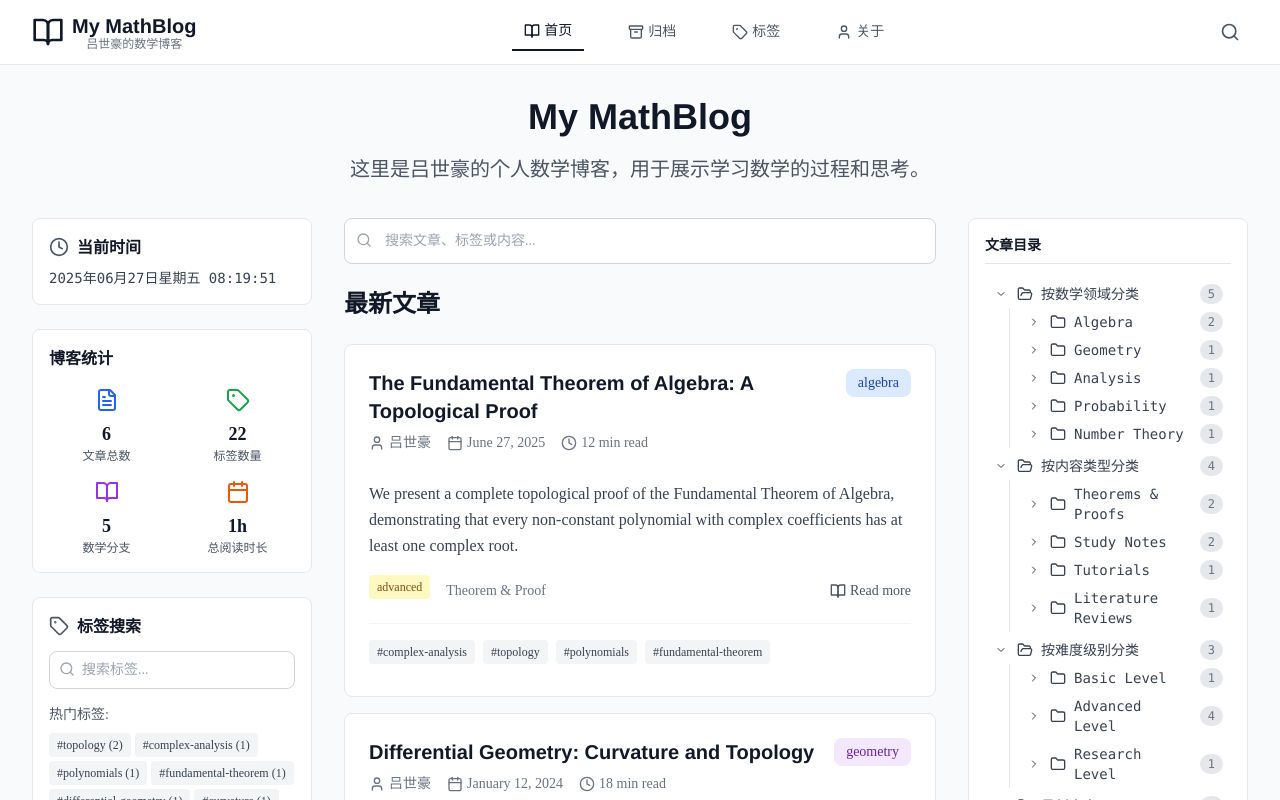
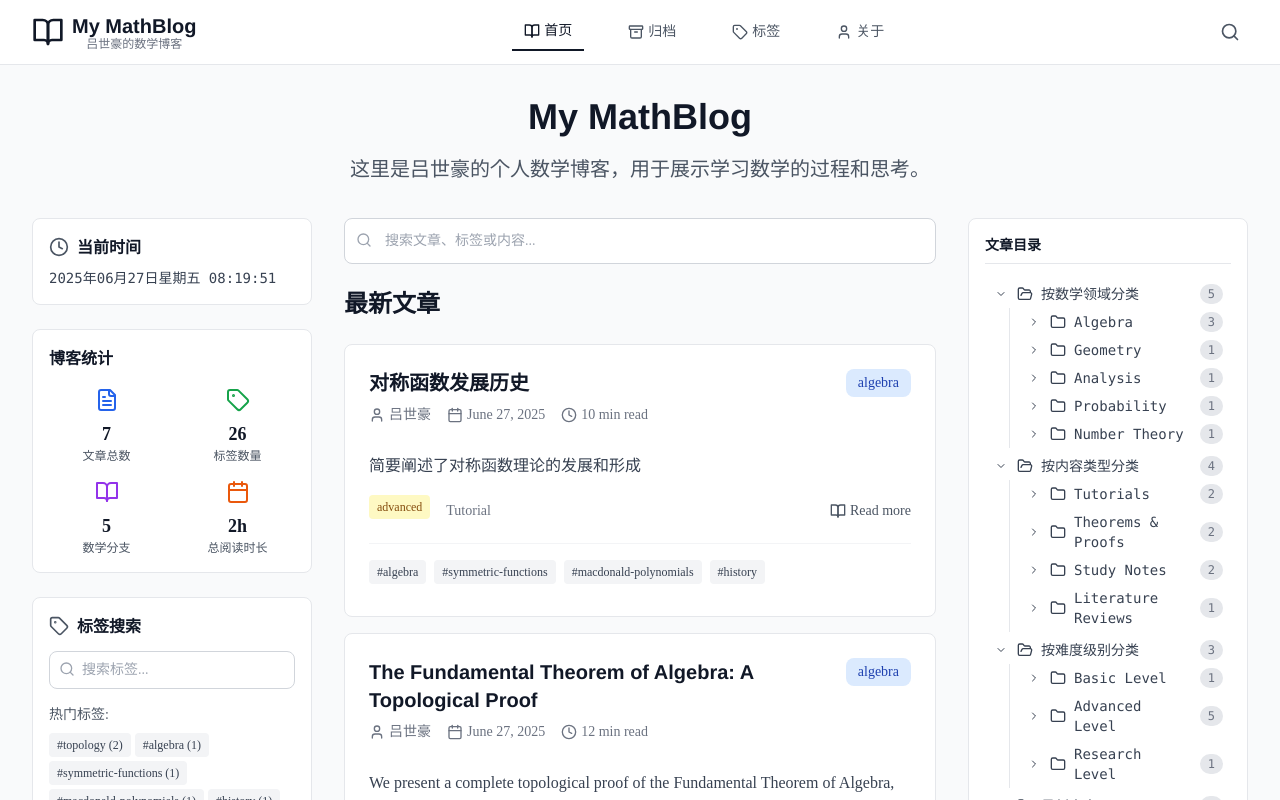
Before and after one commit to shihao-lv/My-MathBlog, a React (Vite) app: page / in a window 1280 px wide. Shown: the top 800 px of the page. Built offline with nearby package versions, Linux system fonts and the light colour scheme; a web font is replaced by a local one.

Commit message:
Update articles.ts

```diff
--- a/src/data/articles.ts
+++ b/src/data/articles.ts
@@ -2,6 +2,191 @@ import { Article } from '../types';
 
 // 导出一个名为sampleArticles的常量，它是一个Article类型的数组
 export const sampleArticles: Article[] = [
+    {
+    id: '0',
+    title: '对称函数发展历史',
+    content: `# 对称函数理论与Macdonald多项式发展全览
+
+## 一、对称函数理论的起源与发展
+
+### 1. 古典时期（18-19世纪）
+**发展脉络**：
+- 1750年代：Vandermonde在研究方程根的关系时首次系统使用对称多项式
+- 1770-1780年代：Lagrange和Waring将对称函数应用于代数方程理论
+- 1815年：Cauchy发表里程碑论文《论对称函数》，首次建立完整理论框架
+
+**关键贡献**：
+- 基本对称函数与方程根的关系
+- 牛顿恒等式的发现
+- 对称函数作为不变量理论的基础
+
+**经典文献**：
+- Cauchy, A.-L. (1815). *Mémoire sur les fonctions qui ne peuvent obtenir que deux valeurs égales*
+- Waring, E. (1782). *Meditationes Algebraicae*
+
+### 2. 现代理论形成（20世纪初期）
+**突破性进展**：
+- 1901年：Schur在其博士论文中将对称函数与群表示论联系
+- 1920-1930年代：Littlewood发展对称函数的组合方法
+- 1934年：Littlewood-Richardson规则的确立
+
+**核心工具**：
+- Young图表的引入
+- 特征标理论的对应
+- 对称群表示的组合描述
+
+**奠基性著作**：
+- Littlewood, D. E. (1950). *The Theory of Group Characters*
+- Schur, I. (1901). *Über eine Klasse von Matrizen*
+
+## 二、Macdonald多项式理论体系
+
+### 1. 理论背景（1950-1980）
+**前驱工作**：
+- 1950年代：Hall和Littlewood研究素数幂参数对称函数
+- 1970年代：Jack引入单参数变形对称函数
+- 1980年代初：Stanley等发展对称函数的组合应用
+
+**关键突破点**：
+- 传统对称函数的局限性
+- 量子群理论带来的新视角
+- 组合数学对多参数理论的需求
+
+### 2. Macdonald的革新（1988-1995）
+**理论构建**：
+- 1988年：Macdonald首次提出两参数族
+- 1995年：完整理论体系在第二版专著中呈现
+
+**核心创新**：
+- 双参数正交性
+- 差分算子实现
+- 特殊参数退化的一致性
+
+**里程碑文献**：
+- Macdonald, I. G. (1988). *A new class of symmetric functions*
+- Macdonald, I. G. (1995). *Symmetric Functions and Hall Polynomials* (2nd ed.)
+
+### 3. 理论完善（1995-2010）
+**重要进展**：
+- 1999年：Garsia-Haiman提出几何解释
+- 2005年：Haglund等获得显式组合公式
+- 2008年：Bergeron建立代数组合框架
+
+**突破性成果**：
+- n!猜想解决
+- 组合公式的发现
+- 与交换代数的新联系
+
+**关键论文**：
+- Haiman, M. (2001). *Hilbert schemes and Macdonald polynomials*
+- Haglund, J. (2005). *A combinatorial model for the Macdonald polynomials*
+
+## 三、理论分支与联系
+
+### 1. 表示论方向
+**发展历程**：
+- 1990年代：Cherednik引入双仿射Hecke代数
+- 2000年代：Sahi等研究量子群联系
+- 2010年代：Bezrukavnikov等发展几何表示论
+
+**主要成果**：
+- 仿射李代数的实现
+- 量子Schur-Weyl对偶
+- 范畴化理论
+
+**重要文献**：
+- Cherednik, I. (1993). *Double affine Hecke algebras*
+- Rouquier, R. (2008). *Categorification of the braid groups*
+
+### 2. 组合数学方向
+**研究进展**：
+- 1990年代：表格求和公式
+- 2000年代：parking function应用
+- 2010年代：Carlsson-Mellit证明Shuffle猜想
+
+**核心工具**：
+- 填充统计量
+- 反演数几何
+- 路径组合
+
+**经典工作**：
+- Garsia, A. (1999). *The Bergeron-Garsia nabla operator*
+- Haglund, J. (2008). *The q,t-Catalan numbers*
+
+### 3. 数学物理应用
+**交叉领域**：
+- 量子可积系统
+- 规范场论
+- 统计力学模型
+
+**重要发现**：
+- AGT对应中的出现
+- 拓扑弦理论应用
+- 随机过程联系
+
+**关键文献**：
+- Nekrasov, N. (2003). *Seiberg-Witten theory*
+- Okounkov, A. (2016). *Macdonald processes*
+
+## 四、当代研究前沿
+
+### 1. 活跃方向（2020-）
+**热点领域**：
+- 高维推广
+- 模表示理论
+- 机器学习应用
+
+**最新突破**：
+- 2021年：Macdonald多项式在神经网络中的对称性应用
+- 2022年：椭圆推广的进展
+- 2023年：量子计算中的新应用
+
+**前沿论文**：
+- Mellit, A. (2020). *Toric symmetry*
+- Gorsky, E. (2022). *Elliptic Macdonald polynomials*
+
+### 2. 开放问题
+**经典难题**：
+1. 组合正性猜想的完整证明
+2. 高秩情形的显式构造
+3. 物理意义的完全阐释
+
+**工具需求**：
+- 新的范畴化方法
+- 几何表示的显式实现
+- 计算机代数的高效算法
+
+## 五、学习路径建议
+
+### 1. 入门路线
+1. Stanley《Enumerative Combinatorics》Vol.2
+2. Sagan《The Symmetric Group》
+3. Macdonald《Symmetric Functions》第1-3章
+
+### 2. 进阶研究
+1. 重点研读Macdonald第二版第6章
+2. 掌握Garsia-Haiman的几何方法
+3. 跟踪最新J. Combin. Theory Ser. A论文
+
+### 3. 工具掌握
+- SageMath的对称函数包
+- 李代数软件LiE
+- 组合计算工具ACE
+
+> "Macdonald多项式理论就像一座正在建设中的大教堂，每个十年都增添新的侧厅和尖塔。" - Andrei Okounkov
+
+
+    `,
+
+    abstract: '简要阐述了对称函数理论的发展和形成',
+    author: '吕世豪',
+    date: '2025-06-27',
+    field: 'algebra',
+    contentType: 'tutorial',
+    difficulty: 'advanced',
+    tags: ['algebra', 'symmetric-functions', 'macdonald-polynomials', 'history'],
+    readTime: 10,
+  },
   //第一篇'代数学基本定理的拓扑证明'
   {
     // 文章ID
```
